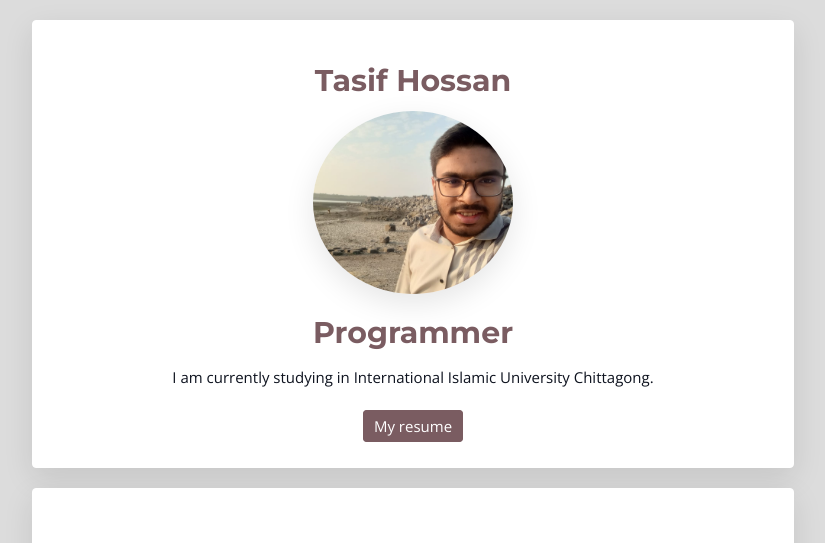
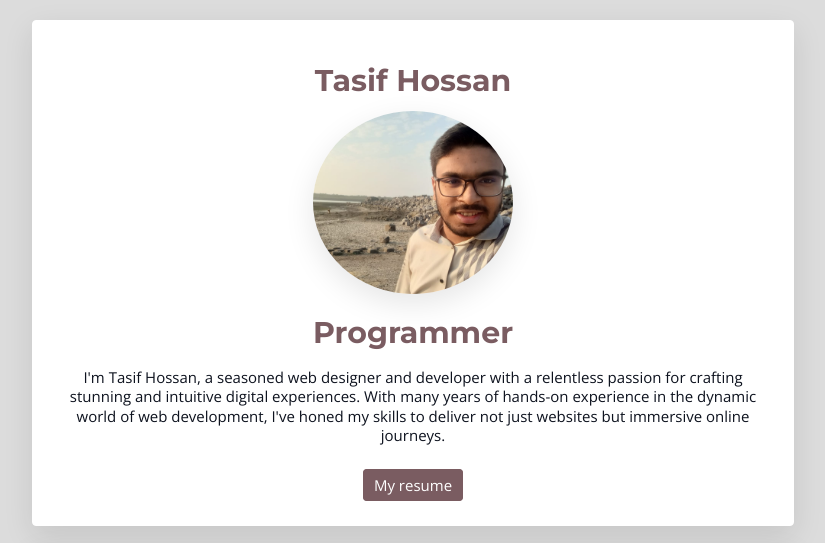
Before and after one commit to tasifhossan/my-profile, a plain HTML site: page index.html in a window 1280 px wide. Shown: the top 543 px of the page, without its empty margins (227-1052 px from the left). Drawn offline with nearby package versions, Linux system fonts and the light colour scheme.

Commit message:
Update index.html

```diff
--- a/index.html
+++ b/index.html
@@ -16,7 +16,7 @@
       <img src="images/profile_pic.jpg" alt="profile picture" class="img-circle">
       <h2>Programmer</h2>
       <p>
-        I am currently studying in International Islamic University Chittagong.
+        I'm Tasif Hossan, a seasoned web designer and developer with a relentless passion for crafting stunning and intuitive digital experiences. With many years of hands-on experience in the dynamic world of web development, I've honed my skills to deliver not just websites but immersive online journeys.
       </p>
       <a href="resume.html" target="_blank">My resume</a>
     </div>
```
